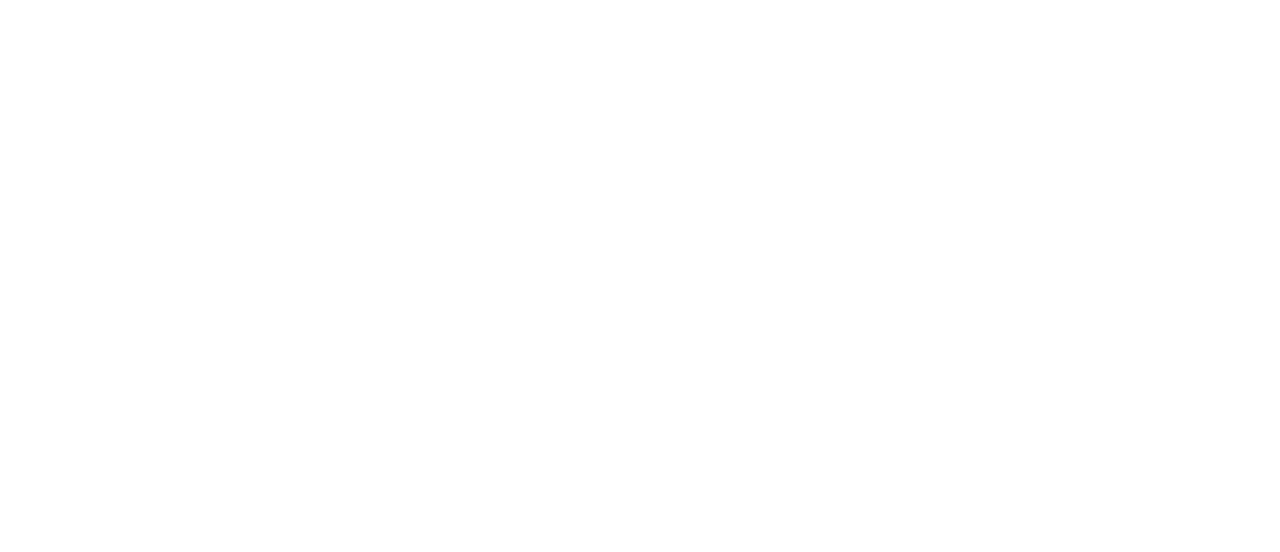
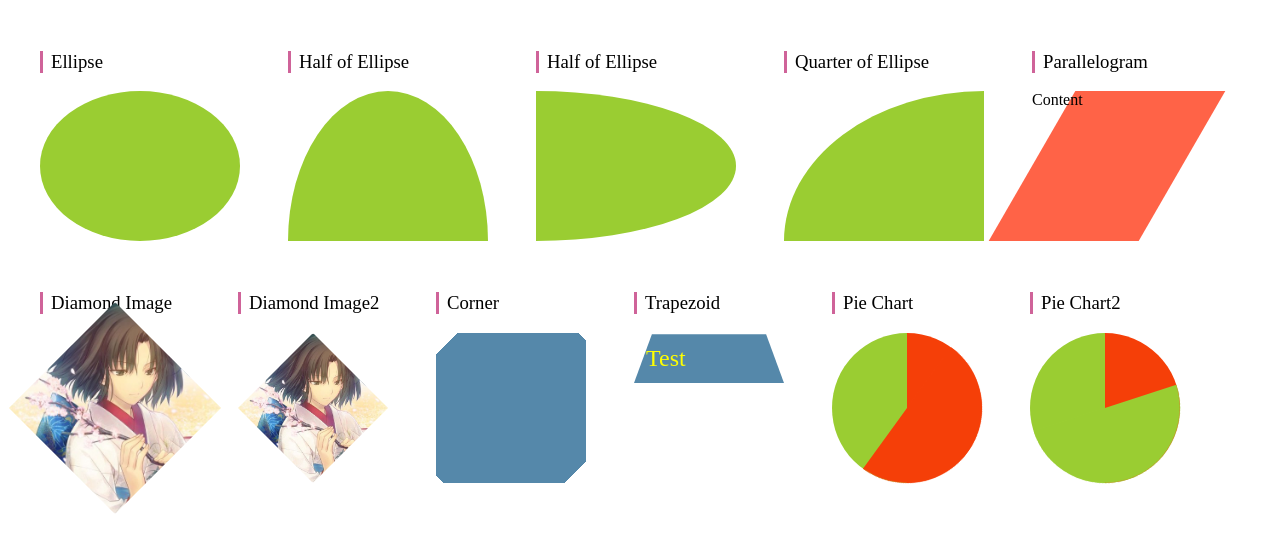
Before and after one commit to shikelong/CSSMagicPlayground, a website: page app/shape/index.html in a window 1280 px wide. Drawn offline with Linux system fonts and the light colour scheme.

Commit message:
commit chaption shape.

```diff
--- a/app/shape/index.html
+++ b/app/shape/index.html
@@ -9,6 +9,51 @@
   <link rel="stylesheet" href="index.css">
 </head>
 <body>
-
+  <section>
+    <h3> Ellipse </h3>
+    <div class="square ellipse"></div>
+  </section>
+  <section>
+    <h3> Half of Ellipse </h3>
+    <div class="square halfOfEllipse"></div>
+  </section>
+  <section>
+    <h3> Half of Ellipse </h3>
+    <div class="square  halfOfEllipse2"></div>
+  </section>
+  <section>
+    <h3>Quarter of Ellipse</h3>
+    <div class="square quarterOfEllipse"></div>
+  </section>
+  <section>
+    <h3>Parallelogram</h3>
+    <div class="square parallelogram">Content</div>
+  </section>
+  <section>
+    <h3>Diamond Image</h3>
+    <div class="square diamond">
+      <img src="../assets/image1.png"/>
+    </div>
+  </section>
+  <section>
+    <h3>Diamond Image2</h3>
+    <div class="square diamond2"></div>
+  </section>
+  <section>
+    <h3>Corner</h3>
+    <div class="square corner"></div>
+  </section>
+  <section>
+    <h3>Trapezoid</h3>
+    <div class="square trapezoid">Test</div>
+  </section>
+  <section>
+    <h3>Pie Chart</h3>
+    <div class="square pieChart" style="animation-delay: -60s"></div>
+  </section>
+  <section>
+    <h3>Pie Chart2</h3>
+    <div class="square pieChart" style="animation-delay: -20s"></div>
+  </section>
 </body>
 </html>
--- a/app/shape/index.scss
+++ b/app/shape/index.scss
@@ -1,3 +1,124 @@
-.temp {
+.ellipse {
+  background-color: yellowgreen;
+  border-radius: 50%;
+  width: 200px;
+}
 
+.halfOfEllipse {
+  @extend .ellipse;
+  border-radius: 50% / 100% 100% 0 0;
 }
+
+.halfOfEllipse2 {
+  @extend .ellipse;
+  border-radius: 0 100% 100% 0 / 50%;
+}
+
+.quarterOfEllipse {
+  @extend .ellipse;
+  border-radius: 100% 0 0 0;
+}
+
+.parallelogram {
+  position: relative;
+
+  &::after {
+    content: '';
+    display: block;
+    background-color: tomato;
+    top: 0;
+    left: 0;
+    bottom: 0;
+    right: 0;
+    z-index: -1;
+    position: absolute;
+    transform: skew(-30deg);
+  }
+}
+
+.diamond {
+  // background: url("../assets/image1.png") 100% 100%;
+  transform: rotate(45deg);
+  overflow: hidden;
+
+  img {
+    max-width: 100%;
+    transform: rotate(-45deg) scale(1.42);
+  }
+}
+
+.diamond2 {
+  background: url("../assets/image1.png");
+  background-size: 100% 100%;
+
+  clip-path: polygon(50% 0, 100% 50%, 50% 100%, 0 50%);
+  transition: 1s clip-path;
+
+  &:hover {
+    clip-path: polygon(0 0, 100% 0, 100% 100%, 0 100%);
+  }
+}
+
+@mixin beveled-corners($bg, $tl:0, $tr:$tl, $br:$tl, $bl:$tr){
+  background: $bg;
+  background:
+    linear-gradient(-45deg, transparent $br, $bg 0) bottom right,
+    linear-gradient(45deg, transparent $bl, $bg 0) bottom left,
+    linear-gradient(135deg, transparent $tl, $bg 0) top left,
+    linear-gradient(-135deg, transparent $tr, $bg 0) top right;
+  background-size: 50% 50%;
+  background-repeat: no-repeat;
+}
+
+.corner {
+  @include beveled-corners(#58a, 15px, 5px);
+}
+
+.trapezoid {
+  font-size: 1.5em;
+  color: yellow;
+  padding: 0.5em;
+  position: relative;
+  height: 50px;
+
+  &::before {
+    content: '';
+    display: block;
+    background-color: #58a;
+    position: absolute;
+    top: 0;
+    left: 0;
+    right: 0;
+    bottom: 0;
+    z-index: -1;
+    transform: perspective(1.5em) rotateX(10deg) scaleY(1.3);
+    transform-origin: bottom;
+  }
+}
+
+@keyframes spin {
+  to {transform: rotate(.5turn)}
+}
+
+@keyframes bg {
+  50% {background-color: #f53f08}
+}
+
+.pieChart {
+  border-radius: 50%;
+  background: linear-gradient(to right, yellowgreen 50%, #f53f08 0) yellowgreen;
+
+  &::before {
+    content: '';
+    display: block;
+    height: 100%;
+    margin-left: 50%;
+    background-color: inherit;
+    transform-origin: 0 50%;
+    border-radius: 0 100% 100% 0 / 50%;
+    animation: spin 50s linear infinite,
+               bg 100s step-end infinite;
+    animation-play-state: paused;
+    animation-delay: inherit;
+  }
+}
```
Also changed, not shown: app/shape/index.css.
